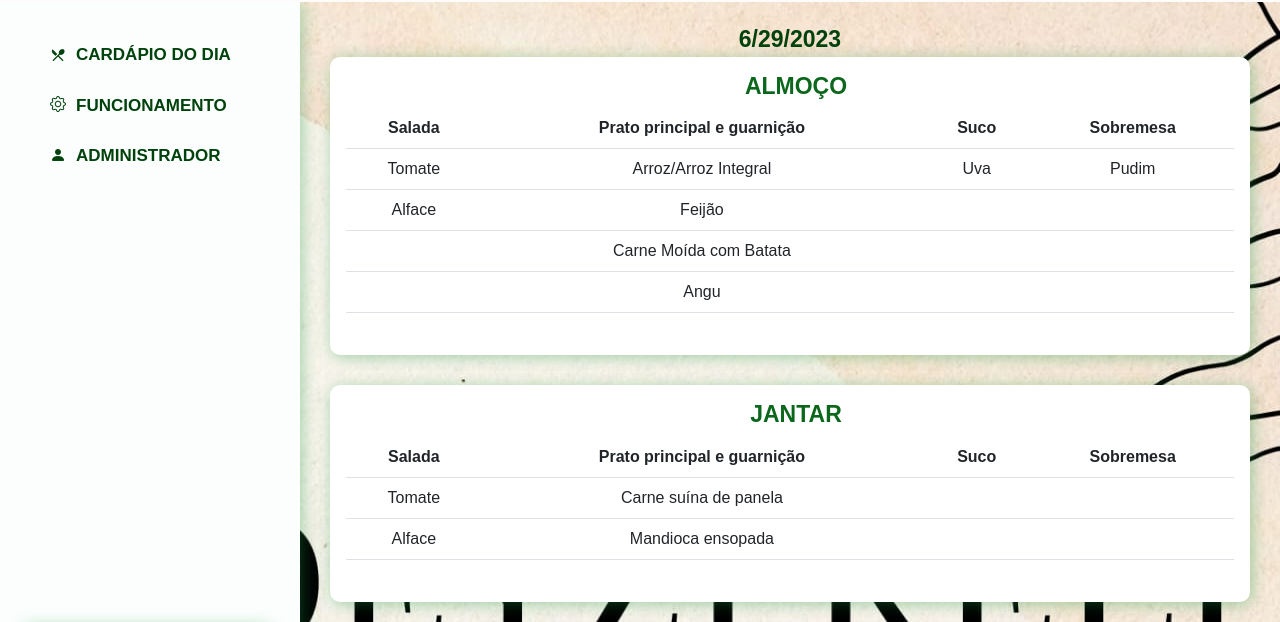
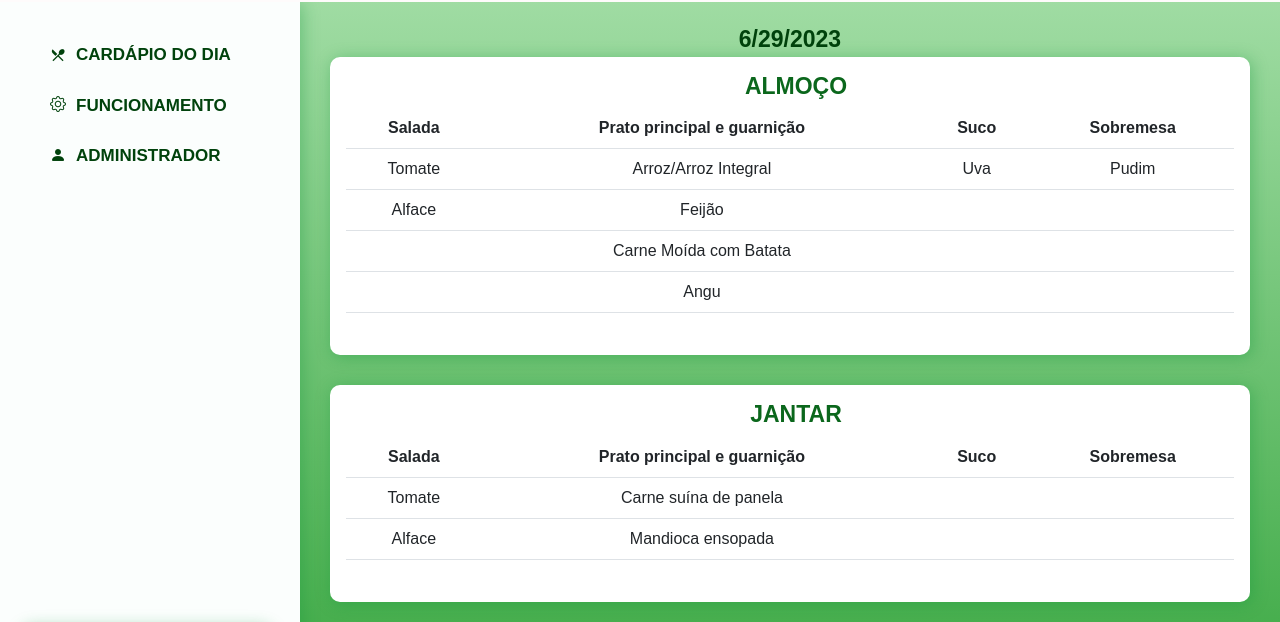
Before and after one commit to evaniavc/cardapio-novo-ifes, a plain HTML site: page index.html in a window 1280 px wide. Shown: the part 58-680 px from the top of the page. Drawn offline with nearby package versions, Linux system fonts and the light colour scheme.

Commit message:
alterações de fundo e formatação

```diff
--- a/assets/css/style.css
+++ b/assets/css/style.css
@@ -5,10 +5,7 @@
 
 body {
   font-family: "Poppins", sans-serif;
-  background-image: url(../img/WhatsApp\ Image\ 2023-04-20\ at\ 11.34.05.jpeg);
-
-  /* background: #b4ffb9; */
-  background-repeat: repeat-x;
+  background-image: linear-gradient(#a8e0ab, #2ba033);
 }
 
 a {
```
Also changed, not shown: index.html (+0 -1 lines), 1 other file.
